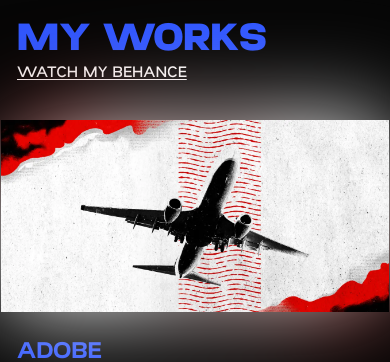
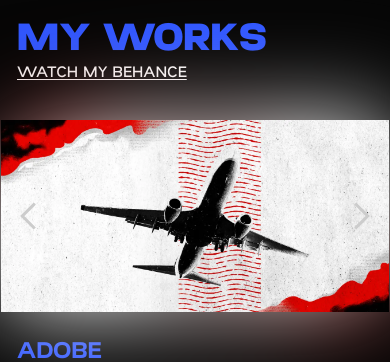
Before and after one commit to Lapik542/voronkov, an Angular app: page / in a window 390 px wide. Shown: the part 2200-2562 px from the top of the page. Built offline with nearby package versions, Linux system fonts and the light colour scheme.

Commit message:
delete swipe img work and add arrow to section

```diff
--- a/src/app/app.component.html
+++ b/src/app/app.component.html
@@ -338,12 +338,7 @@
             >watch my behance</a
           >
         </div>
-        <div
-          class="container-swiper-blure"
-          *ngIf="workData[currentIndex]"
-          (touchstart)="onTouchStart($event)"
-          (touchend)="onTouchEnd($event)"
-        >
+        <div class="container-swiper-blure" *ngIf="workData[currentIndex]">
           <div class="blure-container-my-work">
             <img
               draggable="false"
--- a/src/app/app.component.scss
+++ b/src/app/app.component.scss
@@ -1343,7 +1343,8 @@
   }
   .arrow-left,
   .arrow-right {
-    display: none;
+    z-index: 1;
+    width: 40px;
   }
   .container-description-img-work-navigation {
     max-width: 609px;
@@ -1392,7 +1393,18 @@
   }
   .arrow-left,
   .arrow-right {
-    display: none;
+    z-index: 1;
+    width: 38px;
+    height: 38px;
+    top: 40%;
+    filter: brightness(1.4);
+    transform: scale(1.2);
+  }
+  .arrow-left {
+    left: 8px;
+  }
+  .arrow-right {
+    right: 8px;
   }
   .container-description-img-work-navigation {
     max-width: 100%;
--- a/src/app/app.component.ts
+++ b/src/app/app.component.ts
@@ -143,37 +143,37 @@ export class AppComponent implements AfterViewInit {
     }, 400)
   }
 
-  onTouchStart(event: TouchEvent): void {
-    this.touchStartX = event.changedTouches[0].clientX;
-  }
+  // onTouchStart(event: TouchEvent): void {
+  //   this.touchStartX = event.changedTouches[0].clientX;
+  // }
 
-  onTouchMove(event: TouchEvent): void {
-    const currentX = event.changedTouches[0].clientX;
-    const swipeDistance = currentX - this.touchStartX;
+  // onTouchMove(event: TouchEvent): void {
+  //   const currentX = event.changedTouches[0].clientX;
+  //   const swipeDistance = currentX - this.touchStartX;
 
-    if (swipeDistance > 50) {
-      this.prevSlide();
-      this.touchStartX = currentX;
-    } else if (swipeDistance < -50) {
-      this.nextSlide();
-      this.touchStartX = currentX;
-    }
-  }
+  //   if (swipeDistance > 50) {
+  //     this.prevSlide();
+  //     this.touchStartX = currentX;
+  //   } else if (swipeDistance < -50) {
+  //     this.nextSlide();
+  //     this.touchStartX = currentX;
+  //   }
+  // }
 
-  onTouchEnd(event: TouchEvent): void {
-    this.touchEndX = event.changedTouches[0].clientX;
-    this.handleSwipe();
-  }
+  // onTouchEnd(event: TouchEvent): void {
+  //   this.touchEndX = event.changedTouches[0].clientX;
+  //   this.handleSwipe();
+  // }
 
-  handleSwipe(): void {
-    const swipeDistance = this.touchEndX - this.touchStartX;
+  // handleSwipe(): void {
+  //   const swipeDistance = this.touchEndX - this.touchStartX;
 
-    if (swipeDistance > 50) {
-      this.prevSlide();
-    } else if (swipeDistance < -50) {
-      this.nextSlide();
-    }
-  }
+  //   if (swipeDistance > 50) {
+  //     this.prevSlide();
+  //   } else if (swipeDistance < -50) {
+  //     this.nextSlide();
+  //   }
+  // }
 
 
   scrollToSection(sectionId: string): void {
@@ -240,7 +240,7 @@ export class AppComponent implements AfterViewInit {
     this.isSubmitting = true
 
     this.http
-      .post('https://voronkov-back.onrender.com/submit-form', formData)
+      .post('https://voronkov-back.vercel.app/submit-form', formData)
       .subscribe(
         (response) => {
           console.log('Form submitted successfully', response)
```
